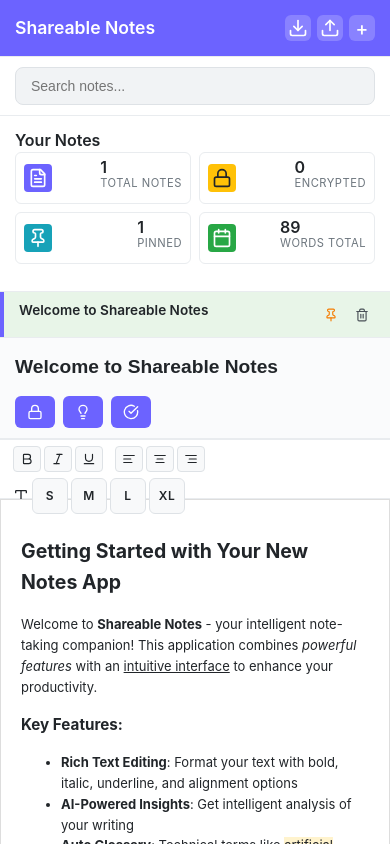
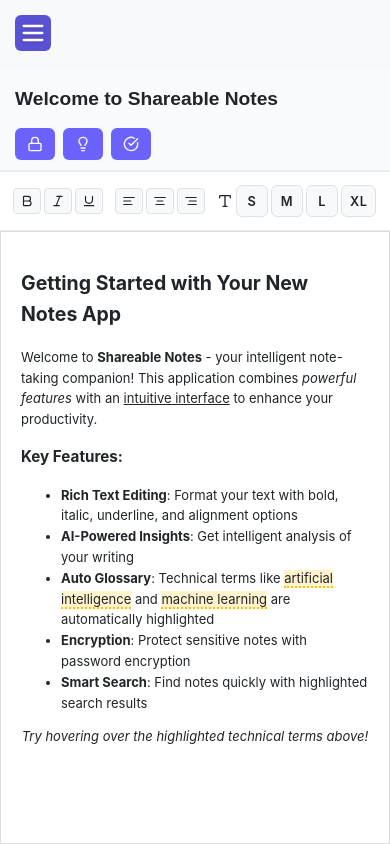
Before and after one commit to hemaxpatel/Shareable-Notes, a React (Vite) app: page / in a window 390 px wide. Built offline with nearby package versions, Linux system fonts and the light colour scheme.

Commit message:
feat: add responsive hamburger menu and sidebar functionality for mobile

```diff
--- a/src/components/NotesApp.css
+++ b/src/components/NotesApp.css
@@ -1,3 +1,99 @@
+/* Hamburger menu button - hidden on desktop */
+.hamburger-btn {
+  display: none;
+  position: fixed;
+  top: 15px;
+  left: 15px;
+  background-color: #5a52d5;
+  border: none;
+  width: 32px;
+  height: 32px;
+  border-radius: 6px;
+  cursor: pointer;
+  /* display: flex; */
+  align-items: center;
+  justify-content: center;
+  font-size: 1.2rem;
+  color: white;
+  padding: 0;
+  transition: background-color 0.2s;
+}
+
+.hamburger-btn:hover {
+  background-color: #5a52d5;
+  transform: translateY(-1px);
+  box-shadow: 0 6px 16px rgba(108, 99, 255, 0.4);
+}
+
+.hamburger-btn svg {
+  stroke: white;
+  fill: none;
+  width: 28px;
+  height: 28px;
+  stroke-width: 2;
+  filter: drop-shadow(0 1px 2px rgba(0, 0, 0, 0.2));
+}
+
+/* Sidebar overlay for mobile */
+.sidebar-overlay {
+  position: fixed;
+  top: 0;
+  left: 0;
+  right: 0;
+  bottom: 0;
+  background-color: rgba(0, 0, 0, 0.5);
+  z-index: 999;
+  animation: fadeIn 0.3s ease-in-out;
+}
+
+@keyframes fadeIn {
+  from {
+    opacity: 0;
+  }
+  to {
+    opacity: 1;
+  }
+}
+
+/* Close button for mobile sidebar */
+.sidebar-close-btn {
+  display: none;
+  position: absolute;
+  top: 15px;
+  right: 15px;
+  background-color: #5a52d5;
+  border: none;
+  width: 32px;
+  height: 32px;
+  border-radius: 6px;
+  cursor: pointer;
+  display: flex;
+  align-items: center;
+  justify-content: center;
+  font-size: 1.2rem;
+  color: white;
+  padding: 0;
+  transition: background-color 0.2s;
+  backdrop-filter: blur(10px);
+  box-shadow: 0 2px 8px rgba(0, 0, 0, 0.15);
+}
+
+.sidebar-close-btn:hover {
+  background-color: rgba(255, 255, 255, 0.5);
+  border-color: rgba(255, 255, 255, 0.8);
+  transform: scale(1.05);
+  box-shadow: 0 4px 12px rgba(0, 0, 0, 0.2);
+}
+
+.sidebar-close-btn svg {
+  stroke: white;
+  fill: none;
+  width: 24px;
+  height: 24px;
+  stroke-width: 3;
+  filter: drop-shadow(0 1px 2px rgba(0, 0, 0, 0.3));
+}
+
 .notes-app {
   display: flex;
   height: 100vh;
@@ -132,17 +228,64 @@
 @media (max-width: 768px) {
   .notes-app {
     flex-direction: column;
+    position: relative;
   }
 
+  /* Show hamburger button on mobile */
+  .hamburger-btn {
+    display: flex;
+  } /* Hide sidebar by default on mobile */
   .notes-sidebar {
-    width: 100%;
-    height: 40vh;
-    border-right: none;
-    border-bottom: 1px solid #e9ecef;
+    position: fixed;
+    top: 0;
+    left: -100%;
+    width: 85%;
+    max-width: 320px;
+    height: 100vh;
+    z-index: 1000;
+    transition: left 0.3s ease-in-out;
+    border-right: 1px solid #e9ecef;
+    box-shadow: 2px 0 10px rgba(0, 0, 0, 0.1);
+    overflow-y: auto; /* Allow scrolling within sidebar */
+    padding-top: 70px; /* Space for close button at top */
+  }
+  /* Show sidebar when open */
+  .notes-sidebar.sidebar-open {
+    left: 0;
+  }
+  /* Show overlay when sidebar is open */
+  .notes-app .sidebar-overlay {
+    display: none;
   }
 
+  /* Show close button in mobile sidebar */
+  .sidebar-close-btn {
+    display: flex;
+  }
+  /* Main content takes full space */
   .notes-main {
-    height: 60vh;
+    width: 100%;
+    height: 100vh;
+    margin-left: 0;
+    padding-top: 70px; /* Space for hamburger button */
+  } /* Ensure sidebar header has normal padding - close button has its own space */
+  .sidebar-header {
+    padding: 20px; /* Normal padding, close button is in its own area */
+  }
+
+  /* Reset search container to normal padding */
+  .search-container {
+    padding: 15px 20px; /* Normal padding */
+  }
+
+  /* Reset notes stats to normal padding */
+  .notes-stats {
+    padding: 15px 20px; /* Normal padding */
+  }
+
+  /* Reset notes list to normal padding */
+  .notes-list {
+    padding: 0; /* Normal padding */
   }
 
   .sidebar-header h1 {
@@ -165,13 +308,78 @@
   }
 }
 
-@media (max-width: 480px) {
+/* Tablet responsive design */
+@media (max-width: 768px) and (min-width: 481px) {
+  .notes-sidebar {
+    width: 80%; /* Narrower on tablets */
+    padding-top: 70px; /* Space for close button */
+  }
+  .hamburger-btn {
+    width: 36px;
+    height: 36px;
+    top: 15px;
+    left: 15px;
+  }
+
+  .notes-main {
+    padding-top: 70px;
+  }
+
   .sidebar-header {
-    padding: 15px;
+    padding: 18px;
   }
 
   .search-container {
-    padding: 10px 15px;
+    padding: 12px 18px;
+  }
+
+  .notes-stats {
+    padding: 12px 18px;
+  }
+
+  .sidebar-header h1 {
+    font-size: 1.3rem;
+  }
+
+  .action-btn {
+    width: 30px;
+    height: 30px;
+  }
+}
+
+@media (max-width: 480px) {
+  .notes-sidebar {
+    width: 90%; /* Slightly wider on very small screens */
+    padding-top: 70px; /* Space for close button at top */
+  }
+  .hamburger-btn {
+    width: 36px;
+    height: 36px;
+    top: 15px;
+    left: 15px;
+  }
+
+  /* Adjust main content padding for smaller hamburger button */
+  .notes-main {
+    padding-top: 70px; /* Consistent padding with larger screens */
+  }
+
+  .sidebar-header {
+    padding: 15px; /* Normal padding */
+  }
+
+  .search-container {
+    padding: 10px 15px; /* Normal padding */
+  }
+
+  /* Reset notes stats to normal padding */
+  .notes-stats {
+    padding: 12px 15px;
+  }
+
+  /* Reset notes list to normal padding */
+  .notes-list {
+    padding: 0;
   }
 
   .sidebar-header h1 {
--- a/src/components/NotesApp.jsx
+++ b/src/components/NotesApp.jsx
@@ -1,5 +1,5 @@
-import React, { useState, useRef } from "react";
-import { Download, Upload } from "lucide-react";
+import React, { useState, useRef, useEffect } from "react";
+import { Download, Upload, Menu, X } from "lucide-react";
 import { useNotes } from "../hooks/useNotes";
 import NotesList from "./NotesList";
 import RichTextEditor from "./RichTextEditor";
@@ -26,14 +26,21 @@ const NotesApp = () => {
   } = useNotes();
 
   console.log("Notes loaded:", notes.length, "Loading:", loading);
-
   const [searchTerm, setSearchTerm] = useState("");
   const [isCreatingNote, setIsCreatingNote] = useState(false);
+  const [isSidebarOpen, setIsSidebarOpen] = useState(false);
   const fileInputRef = useRef(null);
   const searchInputRef = useRef(null);
+  const handleSelectNote = (note) => {
+    setSelectedNote(note);
+    // Close sidebar on mobile when note is selected
+    setIsSidebarOpen(false);
+  };
   const handleCreateNote = () => {
     const newNote = createNote();
     setIsCreatingNote(true);
+    // Close sidebar on mobile when creating note
+    setIsSidebarOpen(false);
   };
 
   const handleExport = () => {
@@ -66,10 +73,23 @@ const NotesApp = () => {
     // This will be handled by the RichTextEditor's auto-save
     console.log("Save triggered");
   };
-
   const handleDeleteNote = (noteId) => {
     deleteNote(noteId);
   };
+
+  // Prevent body scroll when sidebar is open on mobile
+  useEffect(() => {
+    if (isSidebarOpen) {
+      document.body.style.overflow = "hidden";
+    } else {
+      document.body.style.overflow = "unset";
+    }
+
+    // Cleanup on unmount
+    return () => {
+      document.body.style.overflow = "unset";
+    };
+  }, [isSidebarOpen]);
 
   const filteredNotes = searchNotes(searchTerm);
 
@@ -98,7 +118,32 @@ const NotesApp = () => {
       className="notes-app"
       style={{ backgroundColor: "#f8f9fa", minHeight: "100vh" }}
     >
-      <div className="notes-sidebar">
+      {/* Hamburger Menu Button - Only visible on mobile */}
+      <button
+        className="hamburger-btn"
+        onClick={() => setIsSidebarOpen(!isSidebarOpen)}
+        title="Toggle Menu"
+      >
+        <Menu size={24} />
+      </button>
+
+      {/* Mobile Overlay */}
+      {isSidebarOpen && (
+        <div
+          className="sidebar-overlay"
+          onClick={() => setIsSidebarOpen(false)}
+        />
+      )}
+
+      <div className={`notes-sidebar ${isSidebarOpen ? "sidebar-open" : ""}`}>
+        {/* Close button for mobile sidebar */}
+        <button
+          className="sidebar-close-btn"
+          onClick={() => setIsSidebarOpen(false)}
+          title="Close Menu"
+        >
+          <X size={20} />
+        </button>
         <div className="sidebar-header">
           <h1>Shareable Notes</h1>
           <div className="header-actions">
@@ -143,11 +188,11 @@ const NotesApp = () => {
             className="search-input"
           />
         </div>
-        <NotesStats notes={notes} />
+        <NotesStats notes={notes} />{" "}
         <NotesList
           notes={filteredNotes}
           selectedNote={selectedNote}
-          onSelectNote={setSelectedNote}
+          onSelectNote={handleSelectNote}
           onDeleteNote={deleteNote}
           onPinNote={pinNote}
           searchTerm={searchTerm}
--- a/src/components/RichTextEditor.css
+++ b/src/components/RichTextEditor.css
@@ -632,10 +632,16 @@
     justify-content: center;
     gap: 10px;
   }
-
   .format-group {
     border-right: none;
     padding: 0 5px;
+  }
+
+  /* Better tablet sizing for font size buttons */
+  .font-size-btn {
+    min-width: 34px;
+    min-height: 34px;
+    font-size: 0.9rem;
   }
 
   .editor-content {
@@ -681,7 +687,6 @@
     border-right: none;
     flex-wrap: nowrap;
   }
-
   .format-btn {
     padding: 5px 6px; /* tighter padding */
     font-size: 0.75rem;
@@ -690,6 +695,15 @@
   .format-btn svg {
     width: 14px;
     height: 14px;
+  }
+
+  /* Maintain better sizing for font size buttons on mobile */
+  .font-size-btn {
+    min-width: 32px;
+    min-height: 32px;
+    padding: 6px 8px;
+    font-size: 0.8rem;
+    font-weight: 600;
   }
 
   .font-size-select {
@@ -713,10 +727,30 @@
     margin: 10px;
     max-width: calc(100% - 20px);
   }
-
   .insights-header,
   .suggestions,
   .keywords {
     padding: 15px 20px;
   }
 }
+
+/* Extra responsive improvements for very small screens */
+@media (max-width: 360px) {
+  .format-group {
+    gap: 1px;
+    padding: 0 1px;
+  }
+
+  .font-size-btn {
+    min-width: 28px;
+    min-height: 28px;
+    padding: 4px 6px;
+    font-size: 0.75rem;
+    letter-spacing: 0.3px;
+  }
+
+  .toolbar {
+    padding: 4px 8px;
+    gap: 4px;
+  }
+}
```
